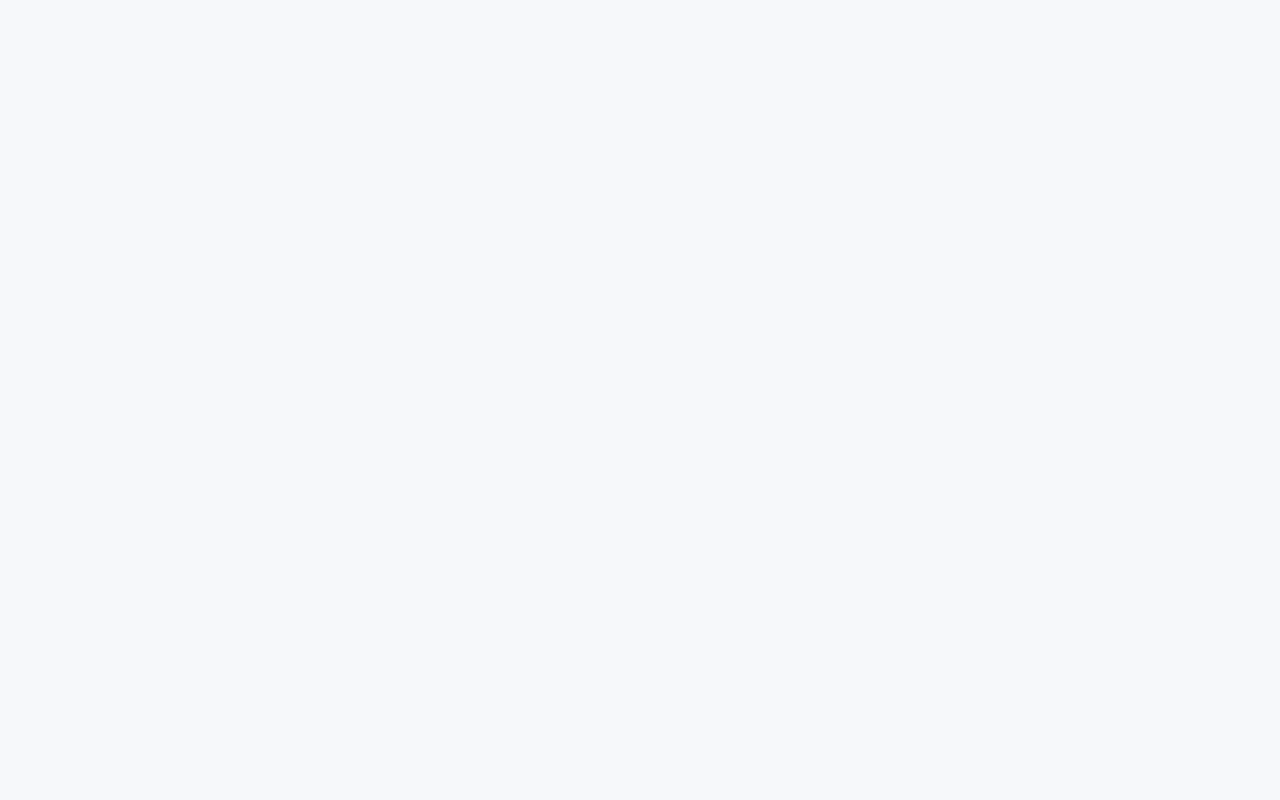
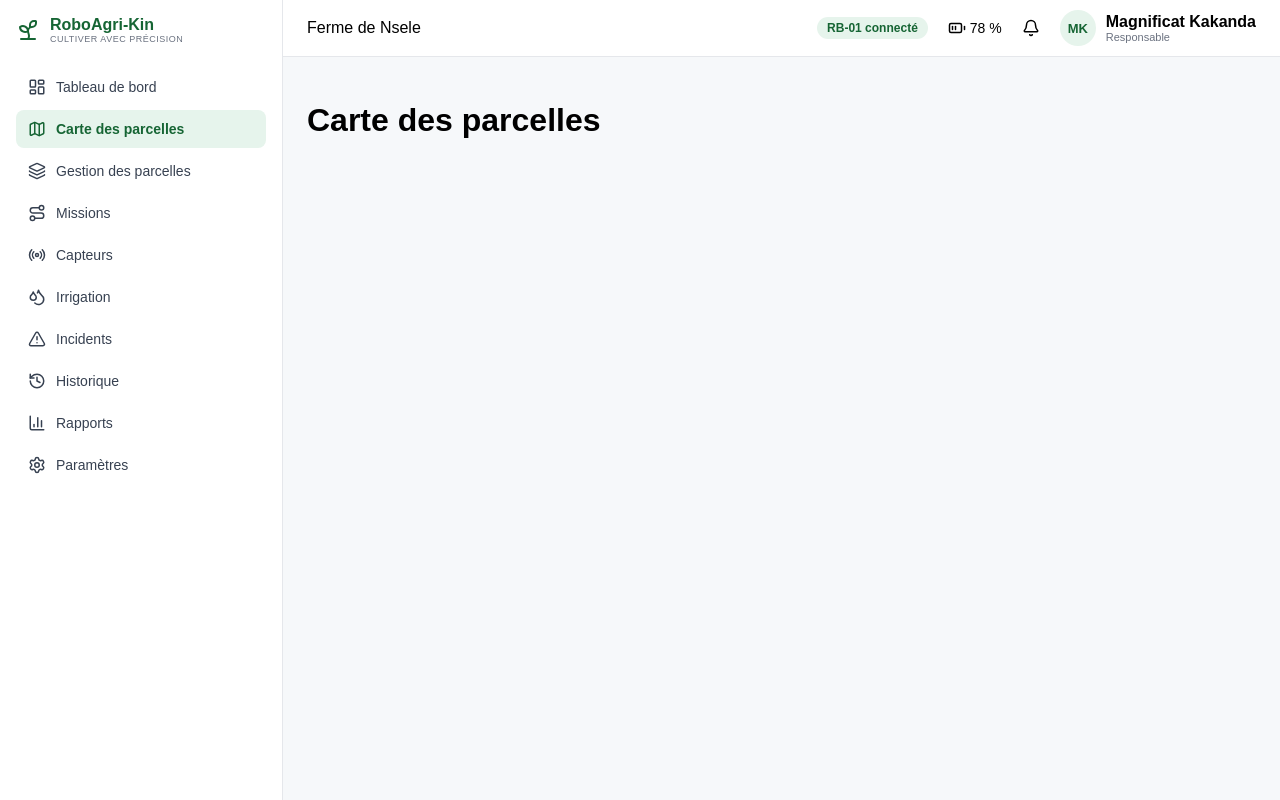
Before and after one commit to jijidiya/atlantis-roboAgri, a React app in the folder frontend/: page /carte in a window 1280 px wide. Before the commit this address had no page. Built offline with nearby package versions, Linux system fonts and the light colour scheme; the HTML template or start-up script is replaced by a standard one.

Commit message:
Frontend: Layout complet avec sidebar et en-tête

```diff
--- a/frontend/package.json
+++ b/frontend/package.json
@@ -10,6 +10,7 @@
     "preview": "vite preview"
   },
   "dependencies": {
+    "lucide-react": "^1.67.0",
     "react": "^19.3.1",
     "react-dom": "^19.3.1",
     "react-router-dom": "^7.18.5"
--- a/frontend/src/App.css
+++ b/frontend/src/App.css
@@ -6,9 +6,21 @@ body { font-family: sans-serif; background: #f6f8fa; margin: 0; }
 .stat-details { color: #b45309; font-size: 12px; margin: 0; }
 
 
+
 .layout { display: flex; min-height: 100vh; }
-.sidebar { width: 240px; background: white; border-right: 1px solid #e5e7eb; padding: 16px; }
+.sidebar { width: 250px; background: white; border-right: 1px solid #e5e7eb; padding: 16px; flex-shrink: 0; }
+.logo { display: flex; align-items: center; gap: 10px; color: #166534; margin-bottom: 24px; }
+.logo small { display: block; font-size: 9px; color: #6b7280; letter-spacing: 0.5px; }
 .sidebar nav { display: flex; flex-direction: column; gap: 4px; }
-.sidebar a { padding: 10px 12px; border-radius: 8px; color: #374151; text-decoration: none; }
+.sidebar a { display: flex; align-items: center; gap: 10px; padding: 10px 12px; border-radius: 8px; color: #374151; text-decoration: none; font-size: 14px; }
 .sidebar a.active { background: #e6f4ec; color: #166534; font-weight: 600; }
-.contenu { flex: 1; padding: 24px; }
+
+.principal { flex: 1; display: flex; flex-direction: column; min-width: 0; }
+.entete { height: 56px; background: white; border-bottom: 1px solid #e5e7eb; display: flex; align-items: center; justify-content: space-between; padding: 0 24px; }
+.entete-droite { display: flex; align-items: center; gap: 20px; }
+.badge-robot { background: #e6f4ec; color: #166534; font-size: 12px; font-weight: 600; padding: 4px 10px; border-radius: 999px; }
+.batterie { display: flex; align-items: center; gap: 4px; font-size: 14px; }
+.profil { display: flex; align-items: center; gap: 10px; }
+.profil small { display: block; color: #6b7280; font-size: 11px; }
+.avatar { background: #e6f4ec; color: #166534; width: 36px; height: 36px; border-radius: 50%; display: grid; place-items: center; font-weight: 600; font-size: 13px; }
+.contenu { padding: 24px; }
--- a/frontend/src/App.jsx
+++ b/frontend/src/App.jsx
@@ -3,6 +3,7 @@ import Layout from './components/Layout'
 import TableauDeBord from './pages/TableauDeBord'
 import Missions from './pages/Missions'
 import Parcelles from './pages/Parcelles'
+import PageVide from './pages/PageVide'
 import './App.css'
 
 function App() {
@@ -13,6 +14,13 @@ function App() {
           <Route path="/" element={<TableauDeBord />} />
           <Route path="/missions" element={<Missions />} />
           <Route path="/parcelles" element={<Parcelles />} />
+          <Route path="/carte" element={<PageVide titre="Carte des parcelles" />} />
+          <Route path="/capteurs" element={<PageVide titre="Capteurs" />} />
+           <Route path="/irrigation" element={<PageVide titre="Irrigation" />} />
+           <Route path="/incidents" element={<PageVide titre="Incidents" />} />
+           <Route path="/historique" element={<PageVide titre="Historique" />} />
+           <Route path="/rapports" element={<PageVide titre="Rapports" />} />
+           <Route path="/parametres" element={<PageVide titre="Paramètres" />} />
         </Route>
       </Routes>
     </BrowserRouter>
--- a/frontend/src/components/Layout.jsx
+++ b/frontend/src/components/Layout.jsx
@@ -1,19 +1,66 @@
 import { NavLink, Outlet } from 'react-router-dom'
+import {
+  LayoutDashboard, Map as MapIcon, Layers, Route as RouteIcon, Radio,
+  Droplets, TriangleAlert, History, ChartColumn, Settings,
+  Bell, BatteryMedium, Sprout,
+} from 'lucide-react'
+
+const liens = [
+  { chemin: '/', nom: 'Tableau de bord', icone: LayoutDashboard },
+  { chemin: '/carte', nom: 'Carte des parcelles', icone: MapIcon },
+  { chemin: '/parcelles', nom: 'Gestion des parcelles', icone: Layers },
+  { chemin: '/missions', nom: 'Missions', icone: RouteIcon },
+  { chemin: '/capteurs', nom: 'Capteurs', icone: Radio },
+  { chemin: '/irrigation', nom: 'Irrigation', icone: Droplets },
+  { chemin: '/incidents', nom: 'Incidents', icone: TriangleAlert },
+  { chemin: '/historique', nom: 'Historique', icone: History },
+  { chemin: '/rapports', nom: 'Rapports', icone: ChartColumn },
+  { chemin: '/parametres', nom: 'Paramètres', icone: Settings },
+]
 
 function Layout() {
   return (
     <div className="layout">
       <aside className="sidebar">
-        <h2>RoboAgri-Kin</h2>
+        <div className="logo">
+          <Sprout size={24} />
+          <div>
+            <strong>RoboAgri-Kin</strong>
+            <small>CULTIVER AVEC PRÉCISION</small>
+          </div>
+        </div>
+
         <nav>
-          <NavLink to="/">Tableau de bord</NavLink>
-          <NavLink to="/missions">Missions</NavLink>
-          <NavLink to="/parcelles">Parcelles</NavLink>
+          {liens.map(({ chemin, nom, icone: Icone }) => (
+            <NavLink key={chemin} to={chemin} end={chemin === '/'}>
+              <Icone size={18} />
+              {nom}
+            </NavLink>
+          ))}
         </nav>
       </aside>
-      <main className="contenu">
-        <Outlet />
-      </main>
+
+      <div className="principal">
+        <header className="entete">
+          <span className="fil">Ferme de Nsele</span>
+          <div className="entete-droite">
+            <span className="badge-robot">RB-01 connecté</span>
+            <span className="batterie"><BatteryMedium size={18} /> 78 %</span>
+            <Bell size={18} />
+            <div className="profil">
+              <span className="avatar">MK</span>
+              <div>
+                <strong>Magnificat Kakanda</strong>
+                <small>Responsable</small>
+              </div>
+            </div>
+          </div>
+        </header>
+
+        <main className="contenu">
+          <Outlet />
+        </main>
+      </div>
     </div>
   )
 }
--- /dev/null
+++ b/frontend/src/pages/PageVide.jsx
@@ -0,0 +1,5 @@
+function PageVide({ titre }) {
+  return <h1>{titre}</h1>
+}
+
+export default PageVide
```
Also changed, not shown: 1 other file (tests, documents, lock files or other folders).
